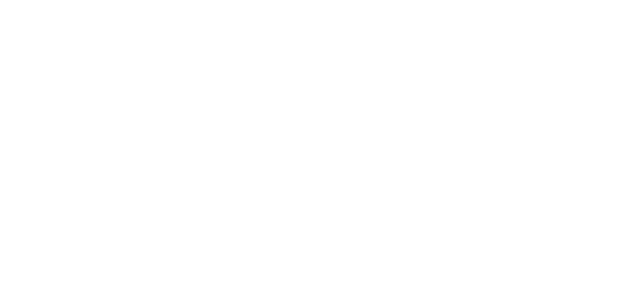
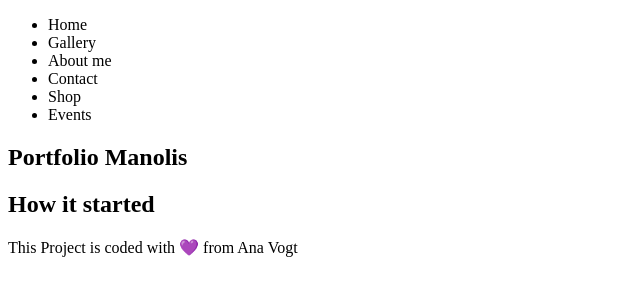
Before and after one commit to anabana21/sternehagelvoll, a plain HTML site: page index.html in a window 1280 px wide. Shown: the whole page, without its empty margins (0-640 px from the left). Drawn offline with Linux system fonts and the light colour scheme.

Commit message:
Structering the Page

```diff
--- a/index.html
+++ b/index.html
@@ -8,6 +8,28 @@
     <title>STERNEHAGELVOLL</title>
 </head>
 <body>
+   <nav>
+        <ul>
+            <li>Home</li>
+            <li>Gallery</li>
+            <li>About me</li>
+            <li>Contact</li>
+            <li>Shop</li>
+            <li>Events</li>
+        </ul>
+    </nav>
 
+
+<section>
+    <h1>Portfolio Manolis</h1>
+    <h2>How it started</h2>
+</section>
+
+<section>
+<div class="hero">
+
+    </div>
+</section>
+    <footer>This Project is coded with 💜 from Ana Vogt</footer>
 </body>
 </html>
```
